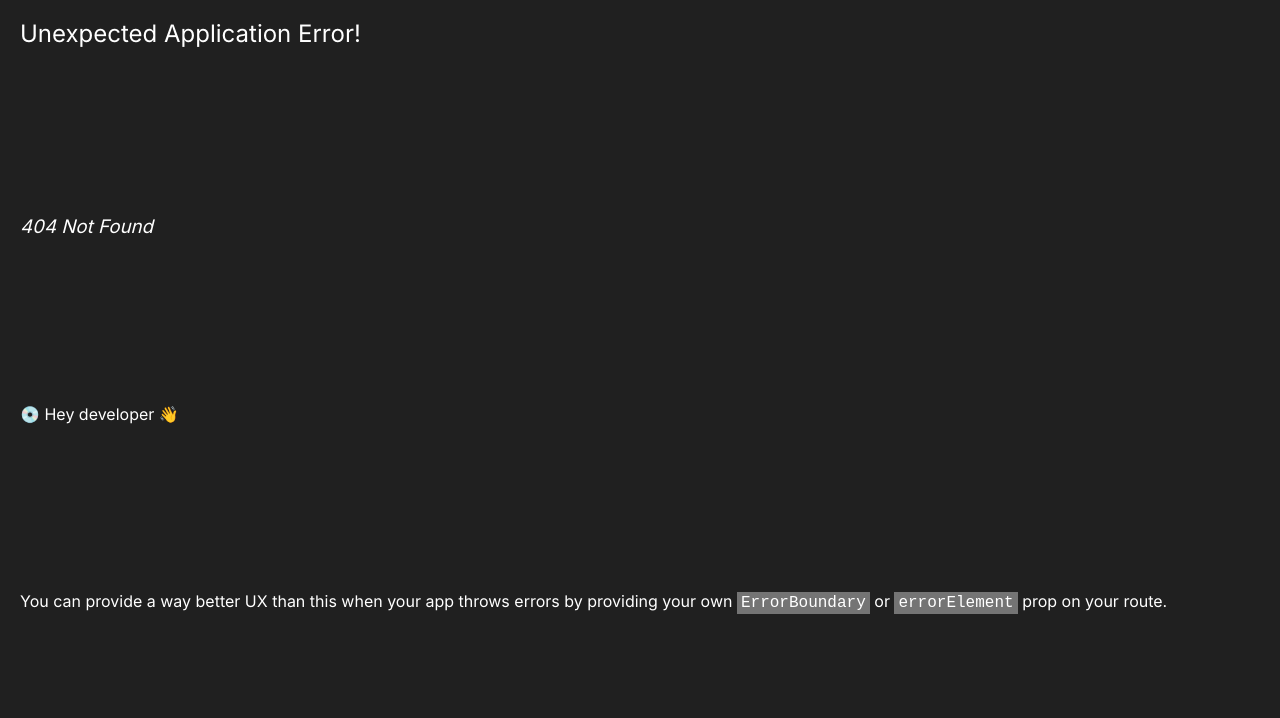
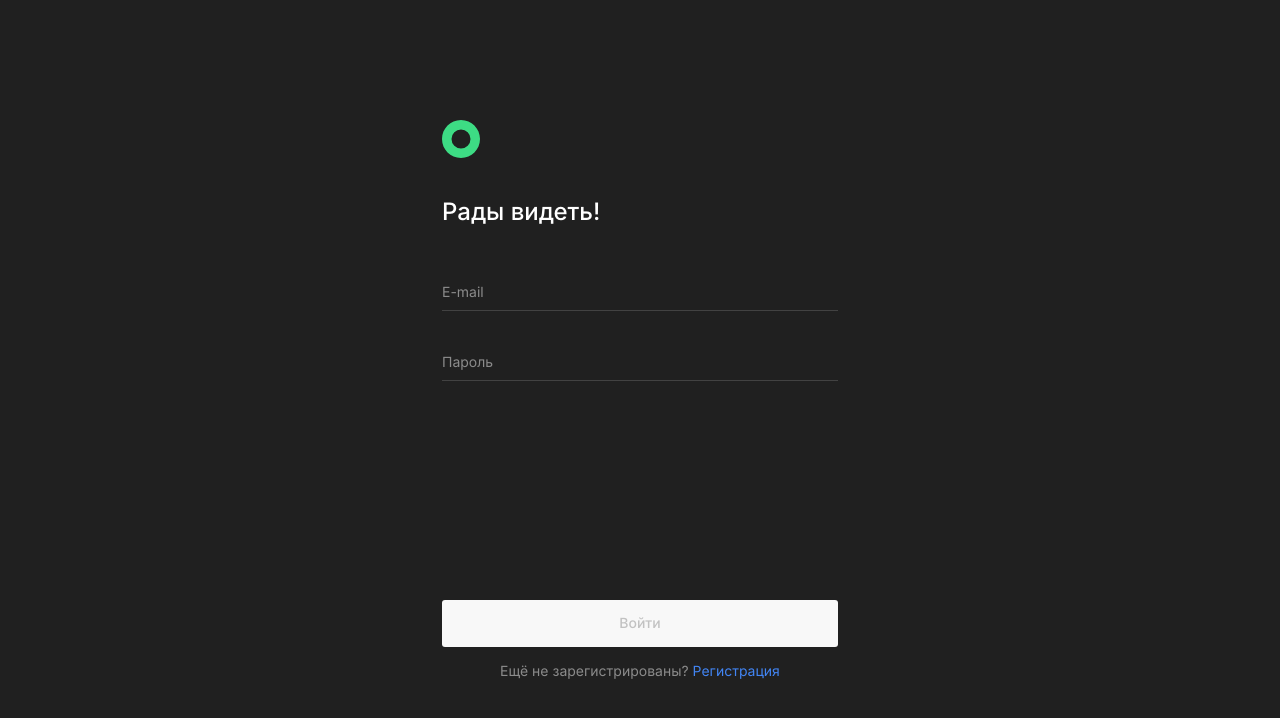
Before and after one commit to ArtyemSavchenko/movies-explorer-ts-redux, a React (Create React App) app: page /signin in a window 1280 px wide. Before the commit this address had no page. Shown: the top 718 px of the page. Built offline with nearby package versions, Linux system fonts and the light colour scheme.

Commit message:
feat: Переписал логин

```diff
--- /dev/null
+++ b/src/App.module.css
@@ -0,0 +1,8 @@
+.app {
+  max-width: 1440px;
+  width: 100%;
+  min-height: 100vh;
+  display: flex;
+  flex-direction: column;
+  margin: 0 auto;
+}
--- a/src/App.tsx
+++ b/src/App.tsx
@@ -1,55 +1,107 @@
-import { ChangeEventHandler, FC, useEffect, useState } from 'react';
+import { Suspense, useEffect, useState } from 'react';
+import { Outlet } from 'react-router-dom';
+
+import Main from './components/Main/Main';
+import Preloader from './components/ui/Preloader/Preloader';
+import Footer from './components/Footer/Footer';
+import Header from './components/Header/Header';
 
 import { usePushNotification } from './components/shared/Notifications/NotificationsProvider';
-import { NOTIFICATION_TYPE } from './components/shared/Notifications/types/notification';
-import './App.css';
+import { CurrentUser } from './contexts/CurrentUserContext';
+import { ICurrentUser } from './types/user';
+import { ICard } from './types/movie';
 
-import FormInput from './components/ui/FormInput/FormInput';
-import LikeBtn from './components/ui/LikeBtn/LikeBtn';
-import Logo from './components/ui/Logo/Logo';
-import LogoLink from './components/ui/LogoLink/LogoLink';
-import ModernCheckbox from './components/ui/ModernCheckbox/ModernCheckbox';
-import Preloader from './components/ui/Preloader/Preloader';
-import ProfileInput from './components/ui/ProfileInput/ProfileInput';
-import Footer from './components/Footer/Footer';
-import Header from './components/Header/Header';
-import CustomLink from './components/ui/CustomLink/CustomLink';
-import { ICard } from './types/movie';
-import MoviesCardList from './components/MoviesCardList/MoviesCardList';
-import { getLikedMovies } from './utils/MainApi';
-import SearchMovieForm from './components/SearchMovieForm/SearchMovieForm';
-import Landing from './components/pages/Landing/Landing';
+import { getLikedMovies, getUser } from './utils/MainApi';
 
-const App: FC = () => {
+import styles from './App.module.css';
+
+type ISignIn = (user: ICurrentUser, callback?: () => void) => void;
+type ISignOut = (callback?: () => void) => void;
+
+const App = () => {
+  const [isCheckingToken, setIsCheckingToken] = useState(true);
   const pushNotification = usePushNotification();
-  const [isChecked, setIsChecked] = useState(false);
 
-  const addNotification = () => {
-    pushNotification(
-      {
-        type: NOTIFICATION_TYPE.success,
-        heading: 'hello',
-      },
-      1000
-    );
+  const [user, setUser] = useState<ICurrentUser | null>(null);
+  const [likedCards, setLikedCards] = useState<ICard[]>([]);
+
+  const signIn: ISignIn = async (user, callback) => {
+    setUser(user);
+
+    if (callback) {
+      callback();
+    }
   };
 
-  const [cards, setCards] = useState<ICard[]>([]);
+  const signOut: ISignOut = (callback) => {
+    localStorage.removeItem('jwt');
+    localStorage.removeItem('last-result');
+    setUser(null);
+    setLikedCards([]);
+
+    if (callback) {
+      callback();
+    }
+  };
+
+  const providerValue = { user, signIn, signOut, likedCards, setLikedCards };
+
   useEffect(() => {
-    const fn = async () => {
-      const cards = await getLikedMovies();
-      setCards(cards);
+    const checkToken = async () => {
+      const token = localStorage.getItem('jwt');
+      if (!token) {
+        localStorage.removeItem('last-result');
+        setIsCheckingToken(false);
+        return;
+      }
+
+      try {
+        const user = await getUser();
+        signIn(user);
+      } catch (err: any) {
+        pushNotification({
+          type: 'error',
+          heading: 'Не удалось авторизоваться',
+          text: 'Токен недействителен',
+        });
+
+        localStorage.removeItem('last-result');
+        localStorage.removeItem('jwt');
+
+        setIsCheckingToken(false);
+        return;
+      }
+
+      try {
+        const likedMovies = await getLikedMovies();
+        setLikedCards(likedMovies);
+      } catch (err: any) {
+        pushNotification({
+          type: 'error',
+          text: err.message,
+        });
+      } finally {
+        setIsCheckingToken(false);
+      }
     };
-    fn();
+
+    checkToken();
   }, []);
 
-  const [string, setString] = useState('');
-  const [bool, setBool] = useState(false);
-
-  return (
-    <div>
-      <Landing />
-    </div>
+  return isCheckingToken ? (
+    <Preloader />
+  ) : (
+    <Suspense fallback={<Preloader />}>
+      <CurrentUser.Provider value={providerValue}>
+        <div className={styles.app}>
+          <Header />
+          <Main>
+            <Outlet />
+          </Main>
+          <Footer />
+        </div>
+      </CurrentUser.Provider>
+    </Suspense>
   );
 };
 
--- a/src/components/Header/Header.tsx
+++ b/src/components/Header/Header.tsx
@@ -11,8 +11,7 @@ import { CurrentUser } from '../../contexts/CurrentUserContext';
 import styles from './Header.module.css';
 
 const Header = () => {
-  //TODO вернуть юз контекст
-  // const { user } = useContext(CurrentUser);
+  const { user } = useContext(CurrentUser);
   const location = useLocation();
 
   if (location.pathname === '/signin' || location.pathname === '/signup') {
@@ -27,8 +26,7 @@ const Header = () => {
       )}
     >
       <LogoLink funny />
-      {/*TODO заменить тру на юзера*/}
-      {true ? <NavBar /> : <SignMenu />}
+      {user ? <NavBar /> : <SignMenu />}
     </header>
   );
 };
--- a/src/components/MovieCard/MovieCard.tsx
+++ b/src/components/MovieCard/MovieCard.tsx
@@ -19,8 +19,7 @@ interface MovieCardProps {
 
 const MovieCard: FC<MovieCardProps> = ({ extraClass, card, cbBtnClick }) => {
   const location = useLocation();
-  //TODO context
-  // const { user } = useContext(CurrentUser);
+  const { user } = useContext(CurrentUser);
 
   const [isLikeRequest, setIsLikeRequest] = useState(false);
 
@@ -53,12 +52,11 @@ const MovieCard: FC<MovieCardProps> = ({ extraClass, card, cbBtnClick }) => {
         />
       </a>
 
-      {/* TODO isLiked={card.owner === user._id} */}
       {location.pathname === '/movies' ? (
         <LikeBtn
           extraClass={styles.movieCard__btn}
           type="button"
-          isLiked={card.owner === '637b9c69c95a83a3030a150f'}
+          isLiked={card.owner === user._id}
           onClick={handleLikeClick}
           disabled={isLikeRequest}
         >
--- a/src/components/pages/Login/Login.css
+++ b/src/components/pages/Login/Login.module.css
@@ -10,7 +10,7 @@
   margin: 0 auto;
 }
 
-.login__logo-link {
+.login__logoLink {
   margin-bottom: 50px;
 }
 
@@ -51,13 +51,13 @@
   align-self: center;
 }
 
-.login__caption-link {
+.login__captionLink {
   font-size: inherit;
   line-height: inherit;
   font-weight: inherit;
 }
 
-.login__submit-btn {
+.login__submitBtn {
   font-weight: 500;
   font-size: 12px;
   line-height: 1.25;
@@ -74,7 +74,7 @@
     padding: 0 30px;
   }
 
-  .login__logo-link {
+  .login__logoLink {
     margin-bottom: 40px;
   }
 
@@ -82,7 +82,7 @@
     margin-bottom: 40px;
   }
 
-  .login__submit-btn {
+  .login__submitBtn {
     font-size: 14px;
     line-height: 1.21;
     margin-bottom: 16px;
--- a/src/components/pages/Login/Login.jsx
+++ b/src/components/pages/Login/Login.tsx
@@ -8,12 +8,12 @@ import CustomLink from '../../ui/CustomLink/CustomLink';
 
 import { CurrentUser } from '../../../contexts/CurrentUserContext';
 
-import { usePushNotification } from '../../shared/Notifications/Notifications';
+import { usePushNotification } from '../../shared/Notifications/NotificationsProvider';
 import { authorize, getLikedMovies, getUser } from '../../../utils/MainApi';
 
 import { useValidationInput } from '../../../hook/useValidationInput';
 
-import './Login.css';
+import styles from './Login.module.css';
 
 const Login = () => {
   const [email, emailErr, emailIsValid, onChangeEmail] = useValidationInput(
@@ -43,7 +43,7 @@ const Login = () => {
   const navigate = useNavigate();
   const pushNotification = usePushNotification();
 
-  const handleLogin = async (e) => {
+  const handleLogin: React.FormEventHandler<HTMLFormElement> = async (e) => {
     e.preventDefault();
 
     setIsSubmitting(true);
@@ -58,7 +58,7 @@ const Login = () => {
 
       const likedMovies = await getLikedMovies();
       setLikedCards(likedMovies);
-    } catch (err) {
+    } catch (err: any) {
       pushNotification({
         type: 'error',
         text: err.message,
@@ -69,13 +69,13 @@ const Login = () => {
   };
 
   return (
-    <section className="login">
-      <LogoLink extraClass="login__logo-link" funny />
-      <p className="login__title">Рады видеть!</p>
-      <form className="login__form" onSubmit={handleLogin}>
-        <fieldset className="login__fieldset" disabled={isSubmitting}>
+    <section className={styles.login}>
+      <LogoLink extraClass={styles.login__logoLink} funny />
+      <p className={styles.login__title}>Рады видеть!</p>
+      <form className={styles.login__form} onSubmit={handleLogin}>
+        <fieldset className={styles.login__fieldset} disabled={isSubmitting}>
           <FormInput
-            extraClass="login__input"
+            extraClass={styles.login__input}
             type="email"
             placeholder="E-mail"
             autoComplete="email"
@@ -85,7 +85,7 @@ const Login = () => {
             required
           />
           <FormInput
-            extraClass="login__input"
+            extraClass={styles.login__input}
             type="password"
             placeholder="Пароль"
             autoComplete="password"
@@ -96,18 +96,18 @@ const Login = () => {
           />
         </fieldset>
         <FormBtn
-          extraClass="login__submit-btn"
+          extraClass={styles.login__submitBtn}
           disabled={!isValidForm}
           isLoading={isSubmitting}
         >
           Войти
         </FormBtn>
-        <p className="login__caption">
+        <p className={styles.login__caption}>
           Ещё не зарегистрированы?{' '}
           <CustomLink
             feature="internal-link"
             appearance="accent"
-            extraClass="login__caption-link"
+            extraClass={styles.login__captionLink}
             to="/signup"
           >
             Регистрация
--- a/src/components/shared/Notifications/Notification.tsx
+++ b/src/components/shared/Notifications/Notification.tsx
@@ -1,6 +1,6 @@
 import { FC, useCallback, useEffect, useState } from 'react';
 
-import { INotificationElement, NOTIFICATION_TYPE } from './types/notification';
+import { INotificationElement } from './types/notification';
 
 import styles from './Notification.module.css';
 
@@ -37,11 +37,11 @@ const Notification: FC<NotificationProps> = ({
   return (
     <div
       className={`${styles.notification} ${
-        type === NOTIFICATION_TYPE.success
+        type === 'success'
           ? styles.notification_type_success
           : ''
       }${
-        type === NOTIFICATION_TYPE.error ? styles.notification_type_error : ''
+        type === 'error' ? styles.notification_type_error : ''
       } ${state === 'open' ? styles.notification_state_open : ''}${
         state === 'close' ? styles.notification_state_close : ''
       }
--- a/src/components/shared/Notifications/types/notification.ts
+++ b/src/components/shared/Notifications/types/notification.ts
@@ -1,10 +1,7 @@
-export enum NOTIFICATION_TYPE {
-  success = 'success',
-  error = 'error',
-}
+export type notificationType = 'success' | 'error';
 
 export interface INotification {
-  type: NOTIFICATION_TYPE;
+  type: notificationType;
   heading?: string;
   text?: string;
 }
--- a/src/index.css
+++ b/src/index.css
@@ -1,5 +1,4 @@
 @import 'normalize';
-@import './vendor/simplify.css';
 
 @import url('./vendor/fonts/fonts.css');
 
@@ -26,12 +25,10 @@
   background-color: var(--dark-bg-color);
 
   min-height: 100vh;
-
-  padding: 20px;
-
 }
 
 body {
+  margin: 0;
   font-family: var(--main-font);
 }
 
--- a/src/vendor/simplify.css
+++ /dev/null
@@ -1,49 +0,0 @@
-p,
-h1,
-h2,
-h3,
-h4,
-h5,
-h6 {
-  margin-top: 0;
-  margin-bottom: 0;
-  font-weight: 400;
-}
-
-span {
-  font-weight: 400;
-}
-
-ul {
-  margin-top: 0;
-  margin-bottom: 0;
-  padding-left: 0;
-  list-style-type: none;
-}
-
-button {
-  cursor: pointer;
-  border: none;
-  padding: 0;
-}
-
-input {
-  border: none;
-  padding: 0;
-}
-
-body {
-  box-sizing: border-box;
-  margin: 0;
-}
-
-fieldset {
-  border: none;
-  padding: 0;
-  margin-left: 0;
-  margin-right: 0;
-}
-
-* {
-  box-sizing: inherit;
-}
```
Also changed, not shown: src/routes/routes.tsx (+31 -5 lines), src/App.css (deleted).
